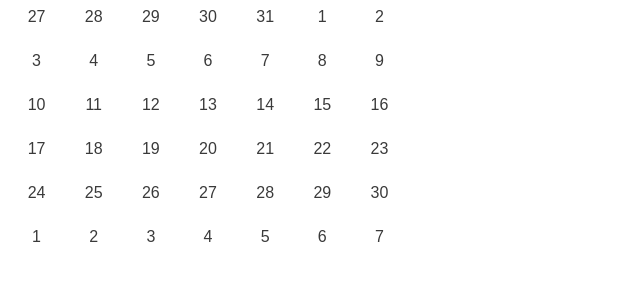
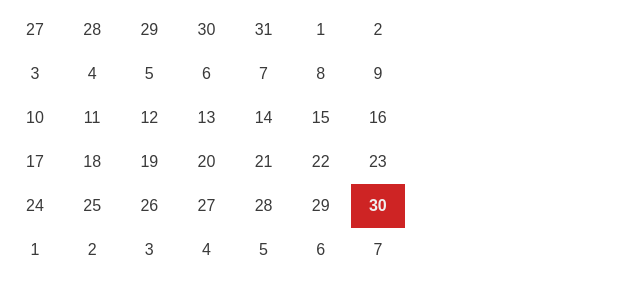
Before and after one commit to vicluo96/My_Calendar, a React (Create React App) app: page / in a window 1280 px wide. Shown: the top 300 px of the page, without its empty margins (0-640 px from the left). Built offline with nearby package versions, Linux system fonts and the light colour scheme; the HTML template or start-up script is replaced by a standard one; a web font is replaced by a local one.

Commit message:
Add selecting date function

```diff
--- a/src/app/calendar/index.jsx
+++ b/src/app/calendar/index.jsx
@@ -1,27 +1,44 @@
-import React from "react";
+import React, { useState, useEffect } from "react";
 import moment from "moment"
 import "./styles.css";
 
 export default function Calendar() {
-    const value = moment()
+
+    const [calendar, setCalendar] = useState([]);
+    const [value, setValue] = useState(moment());
+
     const startDay = value.clone().startOf("month").startOf("week");
     const endDay = value.clone().endOf("month").endOf("week").add(7, 'days');
+
+
+
+    useEffect(() => {
         const day = startDay.clone().subtract(1, "day");
-    const calendar = []
+        const a = [];
 
-    while (day.isBefore(endDay, "day")){
-        calendar.push(
+        while (day.isBefore(endDay, "day")) {
+            a.push(
                 Array(7)
                     .fill(0)
                     .map(() => day.add(1, "day").clone())
             );
         }
+
+        setCalendar(a);
+
+    }, [value])
+
+
     return (
         <div className="calendar">
             {calendar.map((week) => (
                 <div>
                     {week.map((day) => (
-                        <div className="day">{day.format("D")}</div>
+                        <div className="day" onClick = {() => setValue(day)}>
+                            <div className={value.isSame(day, "day") ? "selected" : ""}>
+                                {day.format("D")}
+                            </div>
+                        </div>
                     ))}
                 </div>
             ))}
```
Lines whose indentation alone changed are shown as unchanged.
